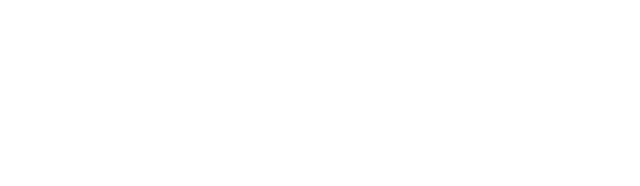
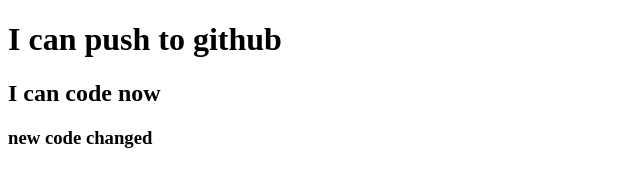
Before and after one commit to shahariyamou/my-second-repo, a plain HTML site: page index.html in a window 1280 px wide. Shown: the whole page, without its empty margins (0-640 px from the left). Drawn offline with Linux system fonts and the light colour scheme.

Commit message:
added header

```diff
--- a/index.html
+++ b/index.html
@@ -7,6 +7,10 @@
     <title>My Second Github Repo</title>
 </head>
 <body>
+    <h1> I can push to github</h1>
+    <h2>I can code now</h2>
+    <h3>new code changed
 
+    </h3>
 </body>
 </html>
```
